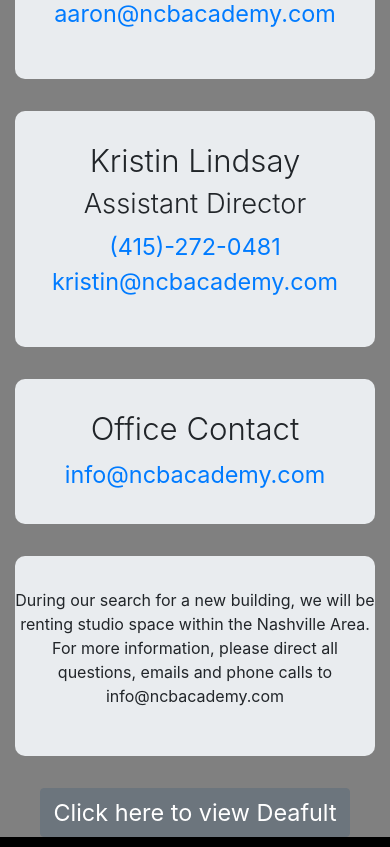
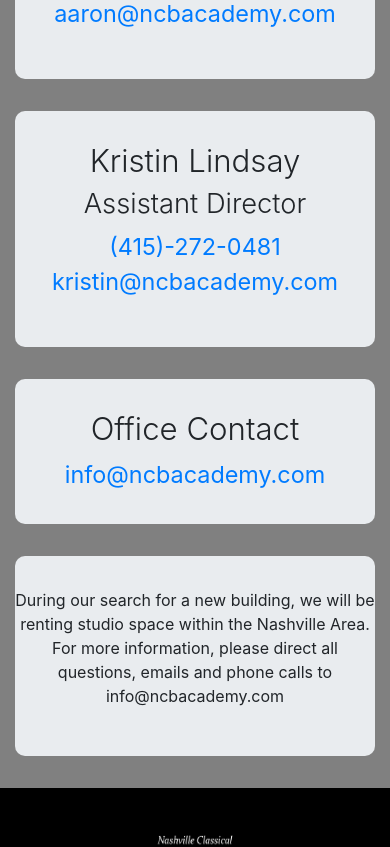
Before and after one commit to GrailsoftTechnologies/cp-ncba, a React (Create React App) app: page /contact in a window 390 px wide. Shown: the part 387-1234 px from the top of the page. Built offline with nearby package versions, Linux system fonts and the light colour scheme.

Commit message:
clean up contact, add summerintensive to routing

```diff
--- a/src/components/Contact/index.js
+++ b/src/components/Contact/index.js
@@ -64,11 +64,6 @@ class Contact extends Component {
 						</Jumbotron>
 					</Col>
 				</Row>
-        <Row>
-					<Col>
-						<PDFFrame source={infothing}/>
-					</Col>
-				</Row>
 			</Container>
     );
   }
--- a/src/components/Router/index.js
+++ b/src/components/Router/index.js
@@ -10,6 +10,7 @@ import Contact from '../Contact';
 import Gallery from '../Gallery';
 import Schedule from '../Schedule';
 import Reviews from '../Reviews';
+import SummerIntensive from '../SummerIntensive';
 import NotFound from '../NotFound';
 import './styles.css';
 
@@ -26,6 +27,7 @@ class Router extends Component {
 					<Route path="/gallery" component={Gallery}/>
 					<Route path="/schedule" component={Schedule}/>
 					<Route path="/reviews" component={Reviews}/>
+          <Route path="/summerintensive" component={SummerIntensive}/>
           <Route component={NotFound} />
         </Switch>
       </div>
--- a/src/components/SummerIntensive/styles.css
+++ b/src/components/SummerIntensive/styles.css
@@ -1,33 +1,33 @@
-.Contact {
+.SummerIntensive {
 	margin-top: 32px;
 }
 
-.Contact .jumbotron {
+.SummerIntensive .jumbotron {
 	border-radius: 10px;
 }
 
-.Contact .display-4{
+.SummerIntensive .display-4{
 	font-size: 3vw;
 }
 
-.Contact .display-3{
+.SummerIntensive .display-3{
 	font-size: 4vw;
 }
 
-.Contact a{
-	font-size: 3vw;
+.SummerIntensive a{
+	font-size: 4vw;
 }
 
 @media (max-width: 575.98px) {
-	.Contact .display-4{
+	.SummerIntensive .display-4{
 		font-size: 7vw;
 	}
 
-	.Contact .display-3{
+	.SummerIntensive .display-3{
 		font-size: 8vw;
 	}
 
-	.Contact a{
-		font-size: 6vw;
+	.SummerIntensive a{
+		font-size: 4vw;
 	}
 }
```
